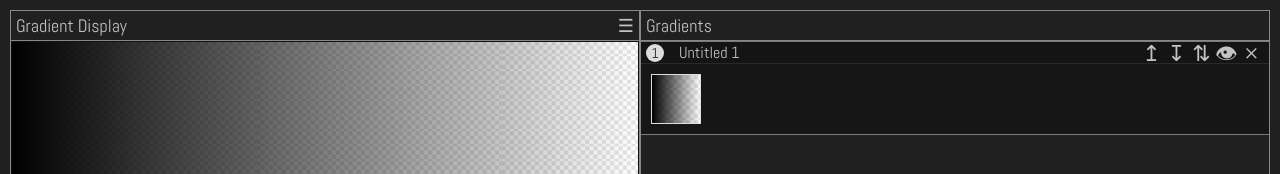
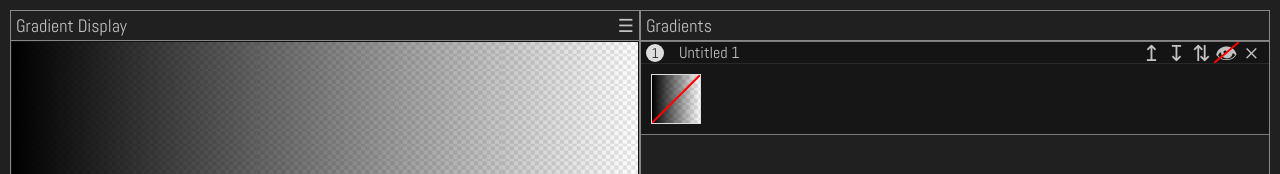
Before and after one commit to tschiboka/colorpicker, a React (Create React App) app: page / in a window 1280 px wide. Both pictures are taken after a click on the button "visibility". Shown: the top 174 px of the page. Built offline with nearby package versions, Linux system fonts and the light colour scheme.

Commit message:
toggle GradientField visibility

```diff
--- a/src/Components/GradientField/GradientField.js
+++ b/src/Components/GradientField/GradientField.js
@@ -43,6 +43,19 @@ export default class GradientField extends Component {
 
 
 
+    toggleVisibility() {
+        const updatedGradient = Object.assign({}, this.props.gradient, { visible: !this.props.gradient.visible });
+        this.props.updateGradient(updatedGradient, this.props.index);
+    }
+
+
+
+    renderRedDiagonalLine() {
+        return <svg height="100%" width="100%"><line x1="0" y1="100%" x2="100%" y2="0" style={{ stroke: "red", "stroke-width": 2 }} /></svg>
+    }
+
+
+
     renderName() {
         if (!this.state.nameInputVisible) {
             return this.props.gradient.name || `Untitled ${this.props.index + 1}`;
@@ -81,7 +94,14 @@ export default class GradientField extends Component {
 
                         <button title="reposition gradient">&#8645;</button>
 
-                        <button title="visibility">&#128065;</button>
+                        <button
+                            title="visibility"
+                            onClick={() => this.toggleVisibility()}
+                        >&#128065;
+                            <div>
+                                {!this.props.gradient.visible && this.renderRedDiagonalLine()}
+                            </div>
+                        </button>
 
                         <button title="delete gradient">&times;</button>
                     </div>
@@ -89,7 +109,12 @@ export default class GradientField extends Component {
 
                 <div className="GradientField__body">
                     <div className="GradientField__preview" title="preview">
-                        <div style={{ background: `${gradientObjsToStr([this.props.gradient].reverse())}, url(${checkeredRect})` }}></div>
+                        <div
+                            style={{ background: `${gradientObjsToStr([this.props.gradient].reverse())}, url(${checkeredRect})` }}
+                            onClick={() => this.toggleVisibility()}
+                        >
+                            {!this.props.gradient.visible && this.renderRedDiagonalLine()}
+                        </div>
                     </div>
 
                     <div className="GradientField__settings">
--- a/src/Components/GradientField/GradientField.scss
+++ b/src/Components/GradientField/GradientField.scss
@@ -44,6 +44,7 @@ $primarytColor: #c2c2c2;
             height: 100%;
             display: flex;
             button {
+                position: relative;
                 height: 100%;
                 width: 25px;
                 display: flex;
@@ -56,6 +57,11 @@ $primarytColor: #c2c2c2;
                 line-height: 22px;
                 vertical-align: middle;
                 cursor: pointer;
+                & > div {
+                    position: absolute;
+                    width: 100%;
+                    height: 100%;
+                }
                 &:hover {
                     color: lightblue;
                     font-size: 18px;
```
